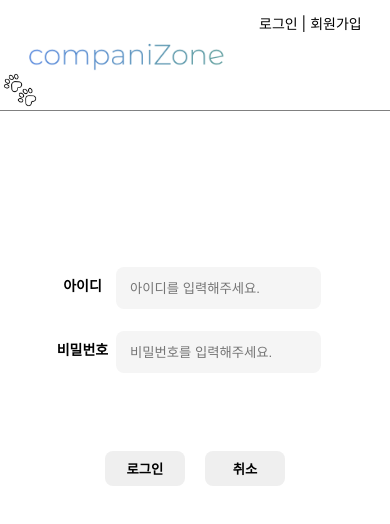
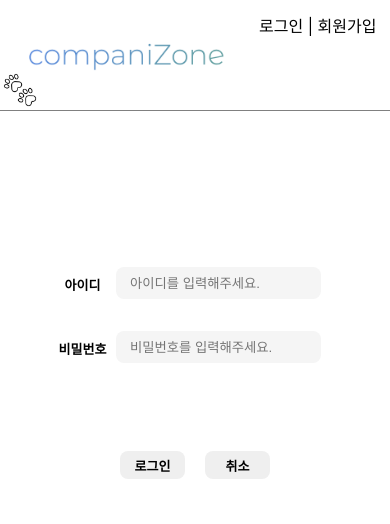
Before and after one commit to fantazina/companiZoneFront, a React (Create React App) app: page /writeform in a window 390 px wide. Both pictures are taken after a click on the element "로그인". Shown: the top 524 px of the page. Built offline with nearby package versions, Linux system fonts and the light colour scheme.

Commit message:
회원가입 수정

```diff
--- a/src/css/Main.module.css
+++ b/src/css/Main.module.css
@@ -249,11 +249,9 @@
         width : 100%;
     }
     .header_span {
-        font-size: 14px;
         margin : 13px 1px 0 0;
     }
     .header_span2 {
-        font-size: 14px;
         margin : -3px 1px 0 0;
     }
     .header_span2 button {
@@ -346,10 +344,25 @@
     .id {
         margin-left : 15px;
     }
+    .id label {
+        font-size : 13px;
+    }
     .id input {
         margin-left : 0;
+        height : 20px;
     }
     .pwd {
         margin-left: 15px;
     }
+    .pwd label {
+        font-size : 13px;
+    }
+    .pwd input {
+        height : 20px;
+    }
+    .buttons button {
+        font-size: 13px;
+        width : 65px;
+        height : 28px;
+    }
 }
--- a/src/css/WriteForm.module.css
+++ b/src/css/WriteForm.module.css
@@ -261,11 +261,11 @@
     .buttons {
         width : 60%;
         height : 30px;
-        /* margin-right: 530px; */
+        margin-left : -5px;
     }
     .buttons button {
-        width : 65px;
-        height : 25px;
+        width : 67px;
+        height : 27px;
         margin-top : 15px;
         margin-bottom : 32px;
         font-size: 13px;
```
